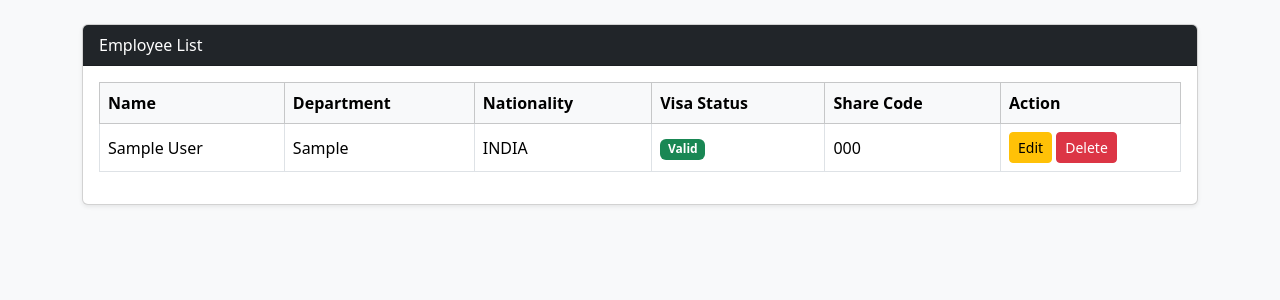
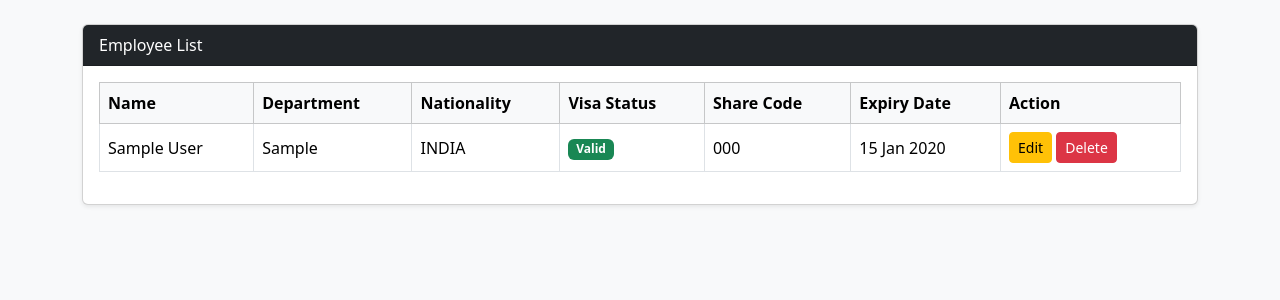
Before and after one commit to talhajavedawan/regent_hrm_management_system, a Django app: page /hr/employees/ in a window 1280 px wide. Shown: the part 56-356 px from the top of the page. Run offline with Django 5.2, Linux system fonts and the light colour scheme; a user stored in the database is signed in; tables that the repository leaves empty hold one stand-in row (values such as "Sample post").

Commit message:
-update expire date

```diff
--- a/rcl_dashboard/templates/hr/edit_employee.html
+++ b/rcl_dashboard/templates/hr/edit_employee.html
@@ -72,7 +72,7 @@
                         </div>
 
                         <!-- Nationality -->
-                        <div class="section-title mt-4">Nationality & Visa</div>
+                        {% comment %} <div class="section-title mt-4">Nationality & Visa</div>
 
                         <div class="mb-3">
                             <label class="form-label fw-semibold">Nationality</label>
@@ -113,7 +113,7 @@
                             <input type="text" class="form-control"
                                    value="{{ employee.visa_status }}"
                                    disabled>
-                        </div>
+                        </div>  {% endcomment %}
 
                         <!-- Buttons -->
                         <div class="d-flex justify-content-between">
--- a/rcl_dashboard/templates/hr/employee_list.html
+++ b/rcl_dashboard/templates/hr/employee_list.html
@@ -1,4 +1,5 @@
 <!DOCTYPE html>
+{% load custom_filter %}
 <html>
 <head>
     <title>Employees</title>
@@ -32,6 +33,7 @@
                         <th>Nationality</th>
                         <th>Visa Status</th>
                         <th>Share Code</th>
+                        <th>Expiry Date</th>
                         <th width="180">Action</th>
                     </tr>
                 </thead>
@@ -49,6 +51,15 @@
                             {% endif %}
                         </td>
                         <td>{{ emp.share_code }}</td>
+                        <td>  {% if emp.nationality == "United Kingdom" %}
+                    <span class="text-muted">No Expiry Date</span>
+
+                {% elif emp.share_code and visa_map|get_item:emp.share_code %}
+                    {{ visa_map|get_item:emp.share_code|date:"d M Y" }}
+
+                {% else %}
+                    <span class="text-danger">Not Available</span>
+                {% endif %}</td>
                         <td>
                             <a href="/hr/edit-employee/{{ emp.id }}/" class="btn btn-sm btn-warning">Edit</a>
                             <a href="/hr/delete-employee/{{ emp.id }}/"
--- a/rcl_dashboard/views.py
+++ b/rcl_dashboard/views.py
@@ -25,6 +25,8 @@ def hr_login(request):
             login(request, user)
             return redirect('hr_dashboard')
     return render(request, 'hr/login.html')
+
+
 # ---------------- EMPLOYEE LOGIN ----------------
 def employee_login(request):
     if request.method == 'POST':
@@ -49,9 +51,15 @@ def add_employee(request):
         nationality = request.POST['nationality']
         share_code = request.POST.get('share_code')
 
+
         # 🇬🇧 UK employee → skip visa check
         if nationality == 'United Kingdom':
+            user = User.objects.create_user(
+            username=name,
+            password='emp123'
+        )
             Employee.objects.create(
+                user=user,
                 name=name,
                 department=department,
                 nationality=nationality,
@@ -81,11 +89,11 @@ def add_employee(request):
             return render(request, 'hr/error.html', {
                 'msg': 'Visa is expired. Employee cannot be added.'
             })
+
         user = User.objects.create_user(
             username=name,
             password='emp123'
         )
-
         # Valid visa → add employee
         Employee.objects.create(
              user=user,
@@ -99,6 +107,7 @@ def add_employee(request):
         return redirect('/hr/employees/')
 
     return render(request, 'hr/add_employee.html')
+
 # ---------------- APPLY LEAVE (EMPLOYEE) ----------------
 @login_required
 def apply_leave(request):
@@ -159,6 +168,8 @@ def upload_salary(request):
     return render(request, 'hr/upload_salary.html', {
         'employees': Employee.objects.all()
     })
+
+
 # ---------------- DOWNLOAD SALARY (EMPLOYEE) ----------------
 @login_required
 def salary_list(request):
@@ -212,8 +223,15 @@ def logout_view(request):
 @login_required
 def employee_list(request):
     employees = Employee.objects.all()
+    visa_map = {
+        v.share_code: v.expiry_date
+        for v in VisaExpiry.objects.all()
+    }
     return render(request, 'hr/employee_list.html', {
-        'employees': employees
+       # 'employees': employees,
+       'employees':employees,
+        'visa_map': visa_map
+       # 'visadate':visadate
     })
 
 @login_required
@@ -223,7 +241,7 @@ def edit_employee(request, id):
     if request.method == 'POST':
         emp.name = request.POST['name']
         emp.department = request.POST['department']
-        emp.nationality = request.POST['nationality']
+       # emp.nationality = request.POST['nationality']
         emp.save()
         return redirect('employee_list')
 
@@ -233,15 +251,20 @@ def edit_employee(request, id):
 @login_required
 def delete_employee(request, id):
     employee =get_object_or_404(Employee,id = id)
+    emp = Employee.objects.get(id=id)
     if employee.nationality == 'United Kingdom':
         employee.delete()
+        emp.user.delete()   # deletes linked auth user
+        emp.delete()
         return redirect('employee_list')
     if employee.nationality != 'United Kingdom':
         employee.delete()
+        emp.user.delete()
+        emp.delete()
         return redirect('employee_list')
-    emp = Employee.objects.get(id=id)
-    emp.user.delete()   # deletes linked auth user
-    emp.delete()
+
+
+
     return redirect('employee_list')
 
 
```
